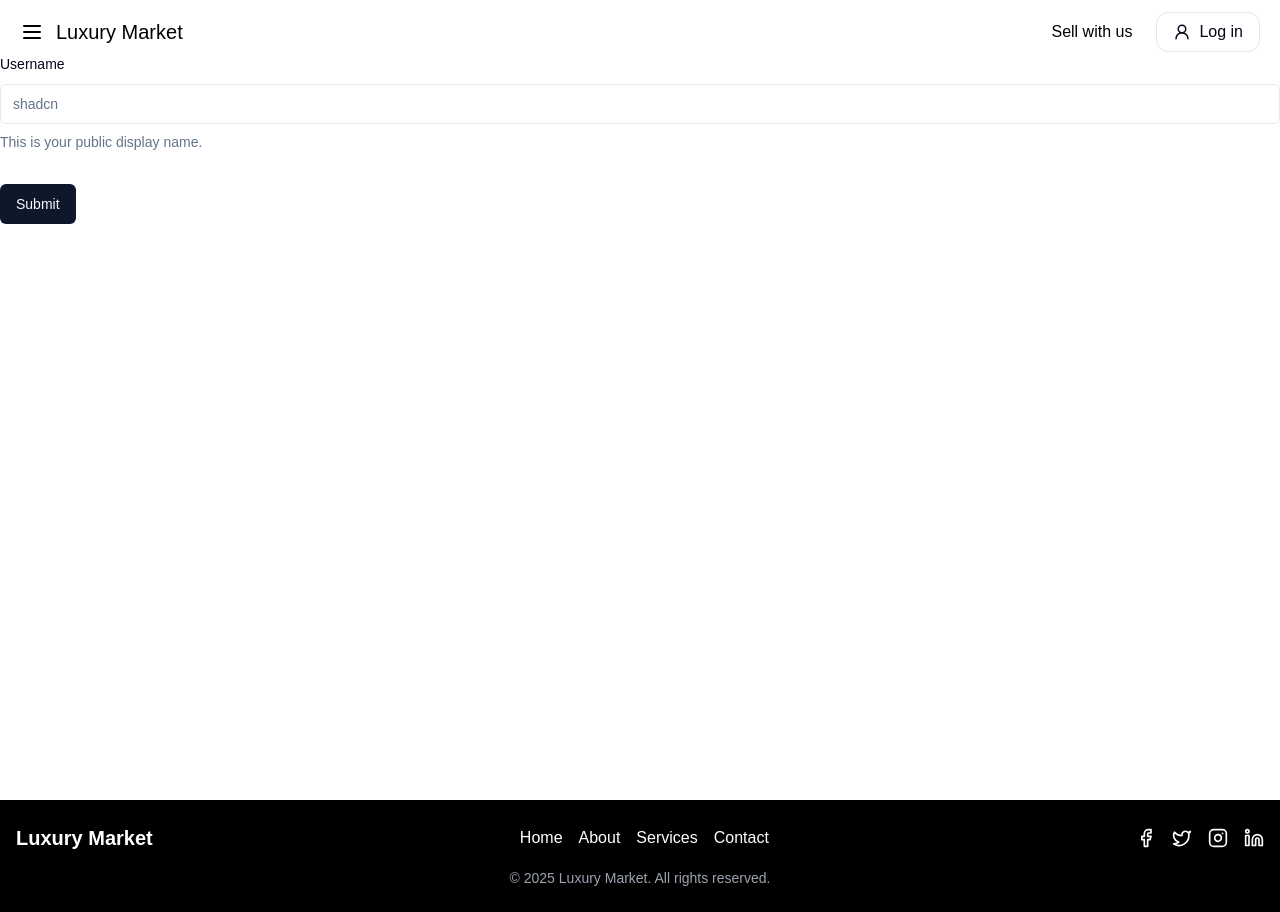
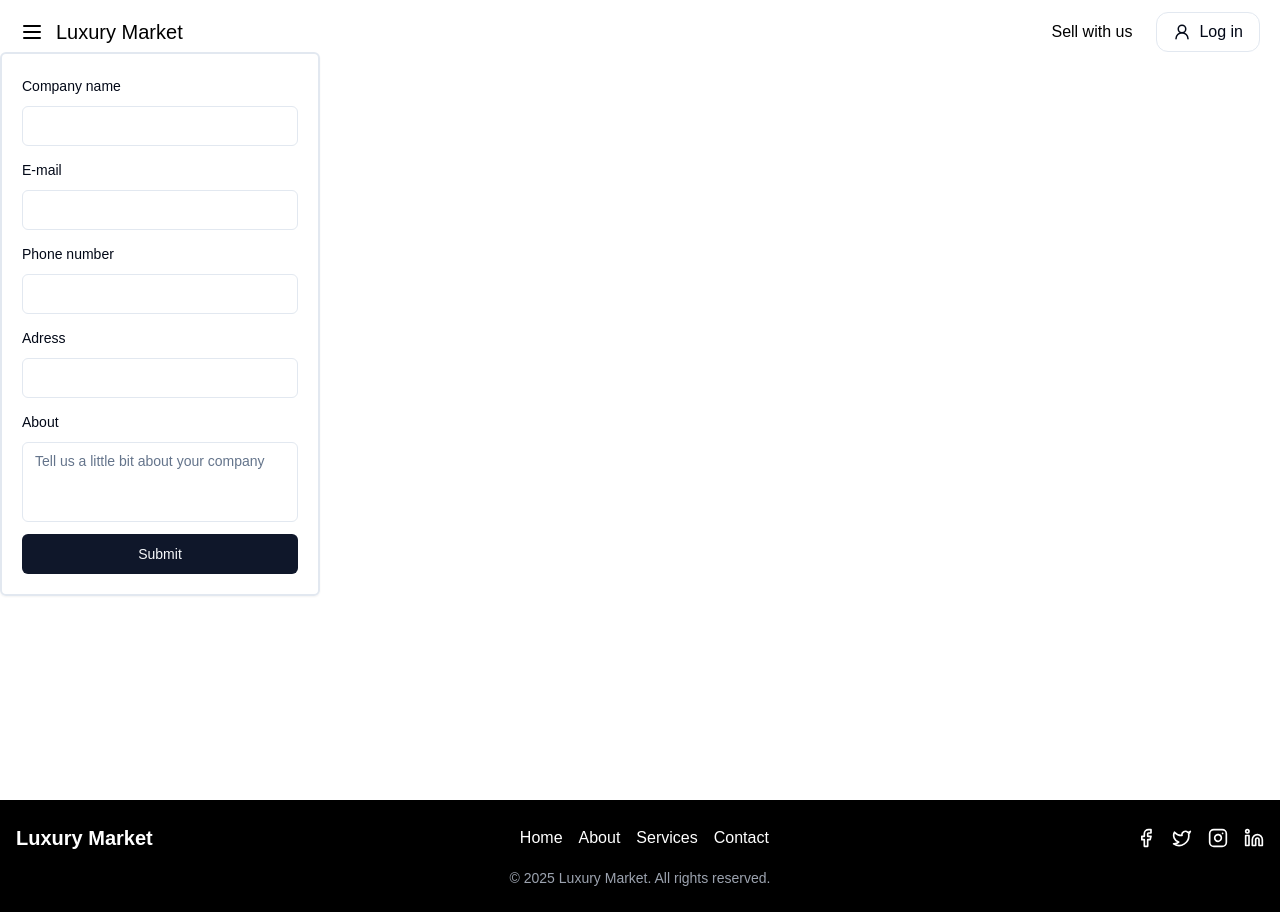
Before and after one commit to EduBarreira1212/luxury-market, a Next.js app: page /seller in a window 1280 px wide. Built offline with nearby package versions, Linux system fonts and the light colour scheme.

Commit message:
feat: improve CreateSellerForm with validation and additional fields

```diff
--- a/src/app/seller/_components/create-seller-form.tsx
+++ b/src/app/seller/_components/create-seller-form.tsx
@@ -9,48 +9,115 @@ import { Input } from '@/app/_components/ui/input';
 import {
     Form,
     FormControl,
-    FormDescription,
     FormField,
     FormItem,
     FormLabel,
     FormMessage,
 } from '@/app/_components/ui/form';
+import { Textarea } from '@/app/_components/ui/textarea';
 
-const formSchema = z.object({
-    username: z.string().min(2, {
-        message: 'Username must be at least 2 characters.',
-    }),
+const sellerSchema = z.object({
+    name: z.string().min(3, 'The name must be at least 3 characters long'),
+    email: z.string().email('Invalid email'),
+    adress: z.string().min(5, 'Address is too short'),
+    phoneNumber: z.string().min(10, 'Invalid phone number'),
+    about: z
+        .string()
+        .trim()
+        .min(5, 'Minimum of 5 characters')
+        .max(500, 'Maximum of 500 characters allowed'),
 });
 
+type SellerFormValues = z.infer<typeof sellerSchema>;
+
 const CreateSellerForm = () => {
-    const form = useForm<z.infer<typeof formSchema>>({
-        resolver: zodResolver(formSchema),
+    const form = useForm<SellerFormValues>({
+        resolver: zodResolver(sellerSchema),
         defaultValues: {
-            username: '',
+            name: '',
+            email: '',
+            phoneNumber: '',
+            adress: '',
+            about: '',
         },
     });
 
-    const onSubmit = (values: z.infer<typeof formSchema>) => {
-        // Do something with the form values.
-        // ✅ This will be type-safe and validated.
+    const onSubmit = (values: SellerFormValues) => {
         console.log(values);
     };
 
     return (
         <Form {...form}>
-            <form onSubmit={form.handleSubmit(onSubmit)} className="space-y-8">
+            <form
+                onSubmit={form.handleSubmit(onSubmit)}
+                className="flex w-80 flex-col gap-3 rounded-md border-2 p-5 shadow-sm"
+            >
                 <FormField
                     control={form.control}
-                    name="username"
+                    name="name"
                     render={({ field }) => (
                         <FormItem>
-                            <FormLabel>Username</FormLabel>
+                            <FormLabel>Company name</FormLabel>
                             <FormControl>
-                                <Input placeholder="shadcn" {...field} />
+                                <Input {...field} />
                             </FormControl>
-                            <FormDescription>
-                                This is your public display name.
-                            </FormDescription>
+                            <FormMessage />
+                        </FormItem>
+                    )}
+                />
+
+                <FormField
+                    control={form.control}
+                    name="email"
+                    render={({ field }) => (
+                        <FormItem>
+                            <FormLabel>E-mail</FormLabel>
+                            <FormControl>
+                                <Input {...field} />
+                            </FormControl>
+                            <FormMessage />
+                        </FormItem>
+                    )}
+                />
+                <FormField
+                    control={form.control}
+                    name="phoneNumber"
+                    render={({ field }) => (
+                        <FormItem>
+                            <FormLabel>Phone number</FormLabel>
+                            <FormControl>
+                                <Input {...field} />
+                            </FormControl>
+                            <FormMessage />
+                        </FormItem>
+                    )}
+                />
+                <FormField
+                    control={form.control}
+                    name="adress"
+                    render={({ field }) => (
+                        <FormItem>
+                            <FormLabel>Adress</FormLabel>
+                            <FormControl>
+                                <Input {...field} />
+                            </FormControl>
+                            <FormMessage />
+                        </FormItem>
+                    )}
+                />
+                <FormField
+                    control={form.control}
+                    name="about"
+                    render={({ field }) => (
+                        <FormItem>
+                            <FormLabel>About</FormLabel>
+                            <FormControl>
+                                <Textarea
+                                    placeholder="Tell us a little bit about your company"
+                                    className="resize-none"
+                                    {...field}
+                                />
+                            </FormControl>
                             <FormMessage />
                         </FormItem>
                     )}
```
